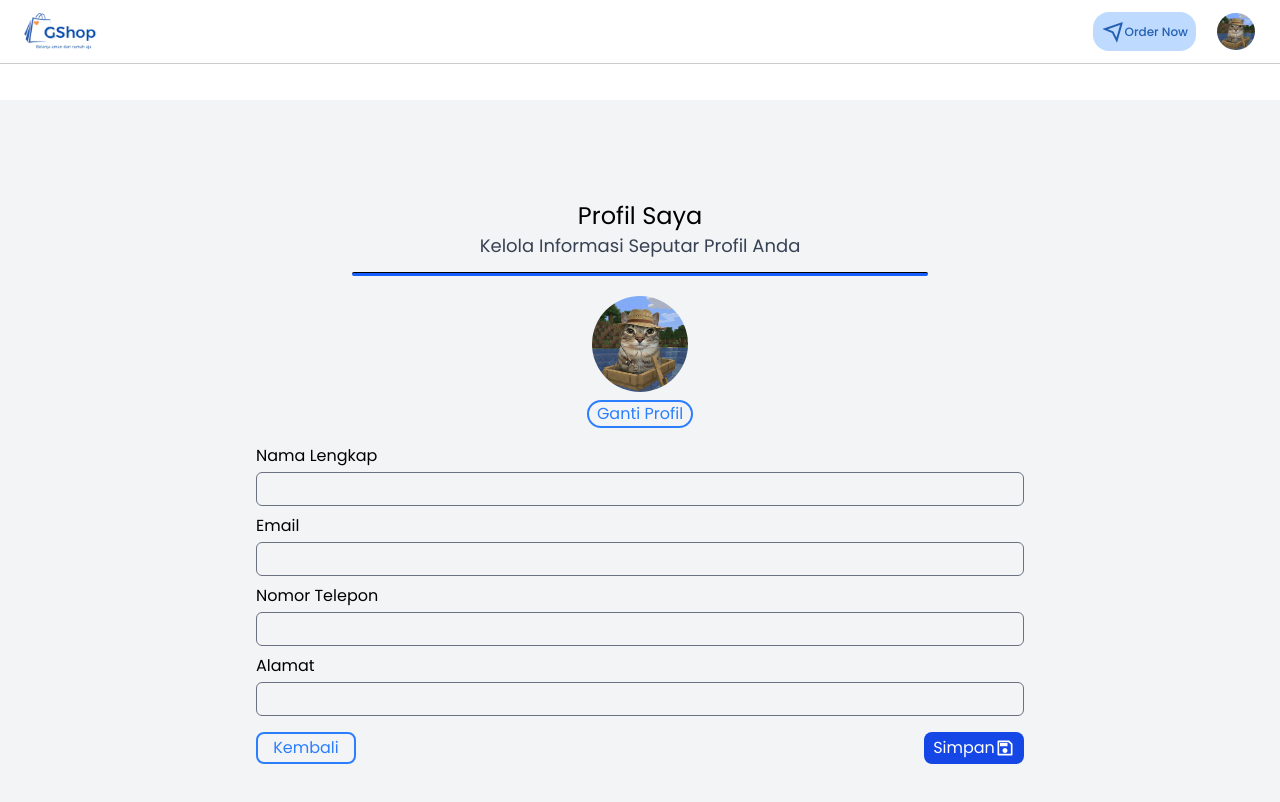
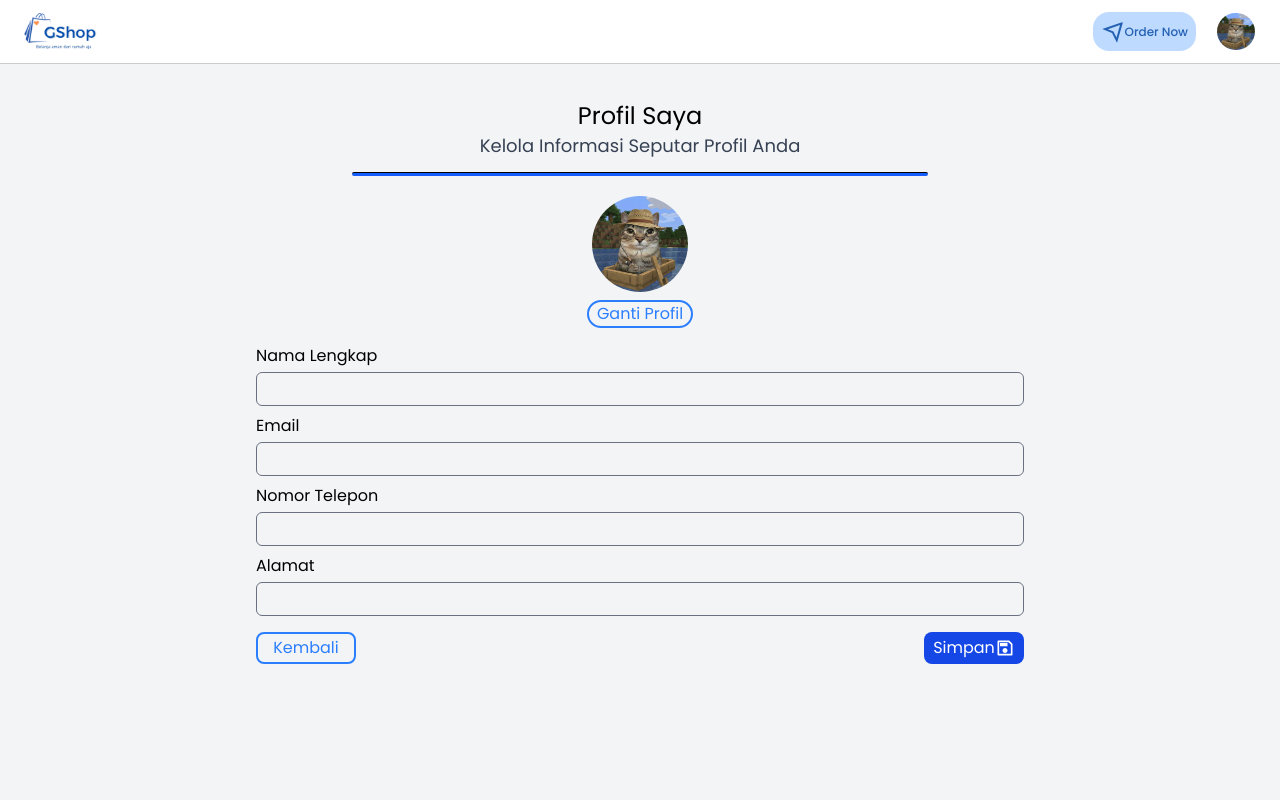
Before and after one commit to BenedictoGeraldo/GShop, a Next.js app in the folder client/: page /profile in a window 1280 px wide. Shown: the top 802 px of the page. Built offline with nearby package versions, Linux system fonts and the light colour scheme.

Commit message:
[update] layout main

```diff
--- a/client/src/app/(main)/layout.tsx
+++ b/client/src/app/(main)/layout.tsx
@@ -7,10 +7,10 @@ export default function MainLayout({
 }) {
   return (
     <>
-      <div className="min-h-screen flex flex-col">
+      <div className="flex flex-col">
         <TopBar />
 
-        <main className="flex-1 pt-25">{children}</main>
+        <main className="">{children}</main>
       </div>
     </>
   );
```
